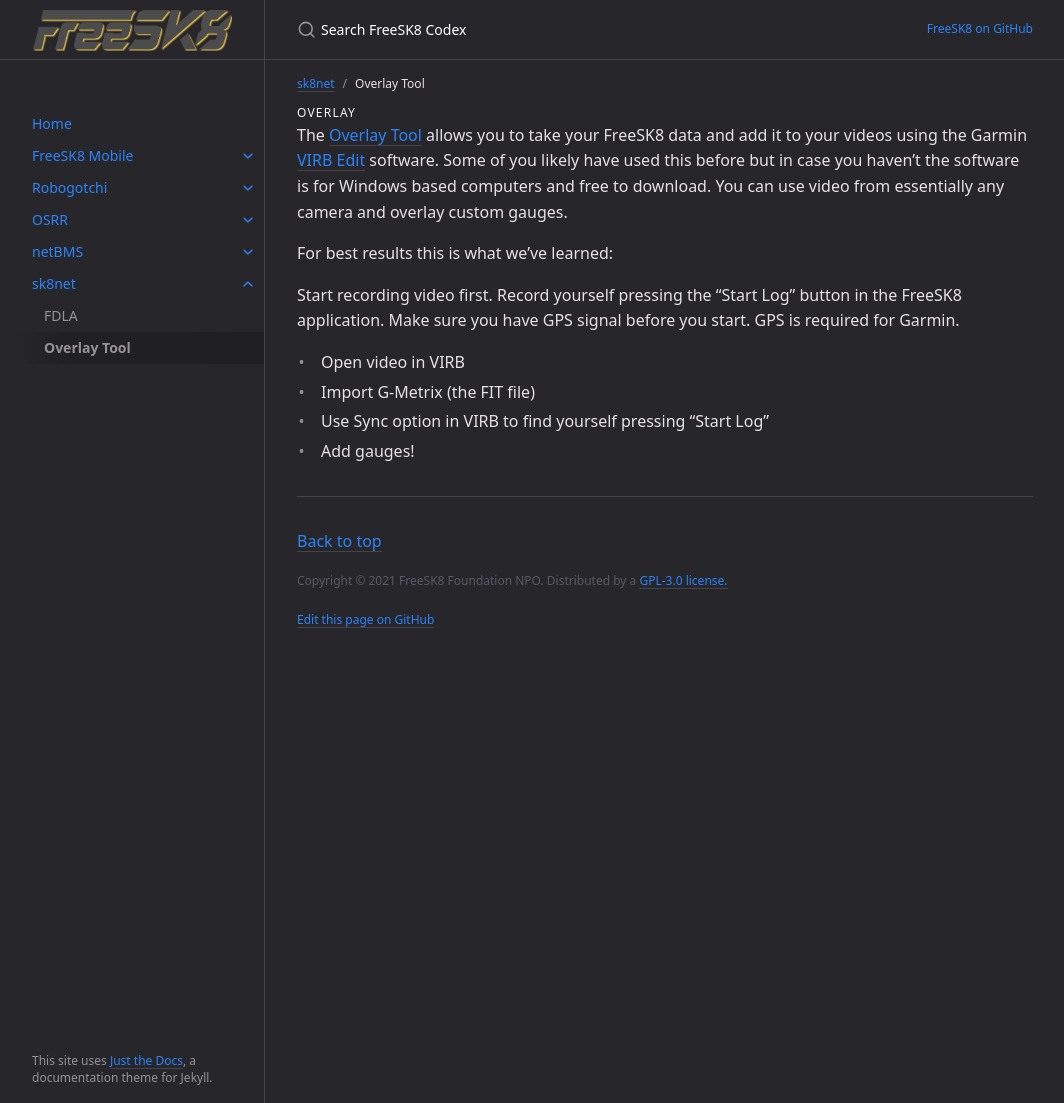
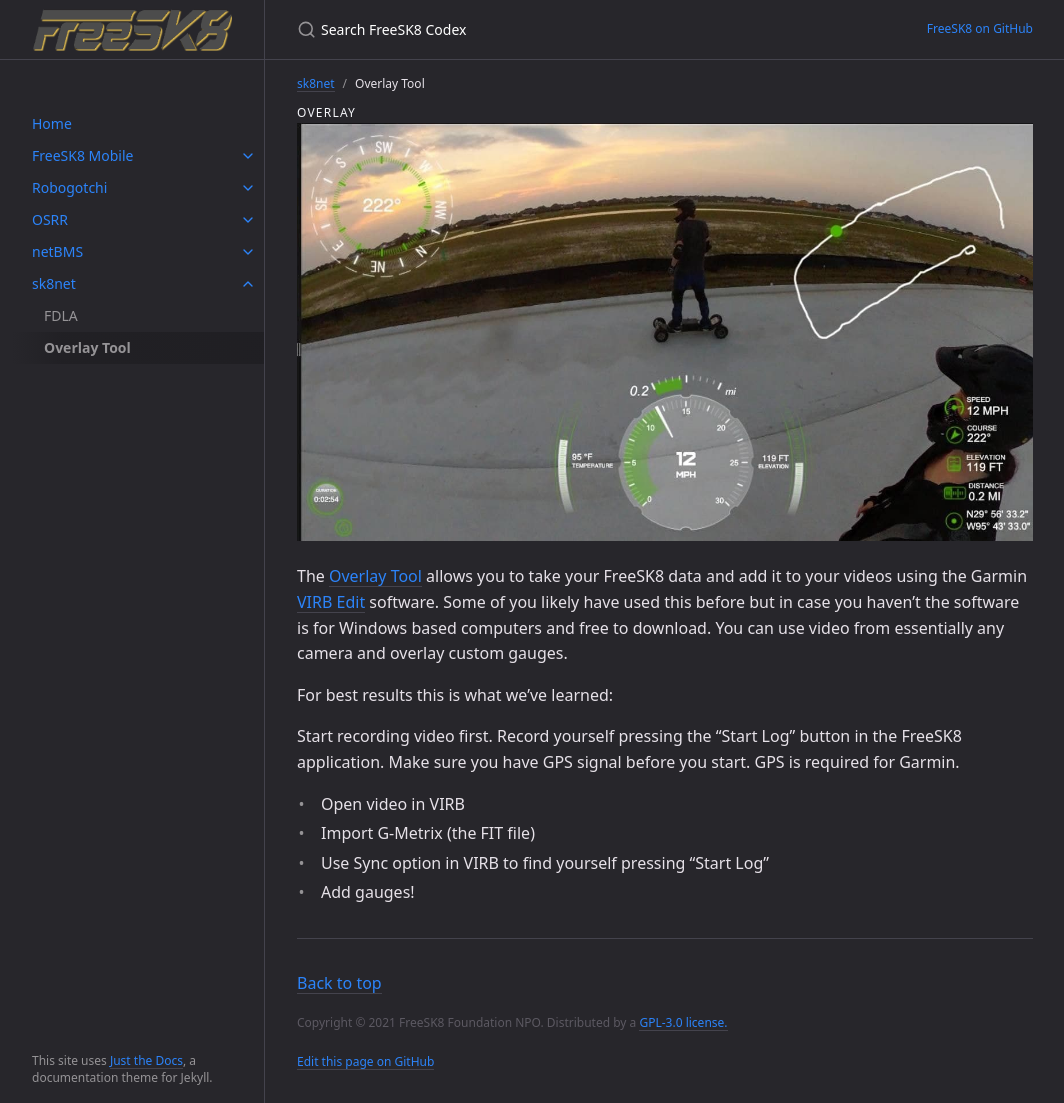
Before and after one commit to FreeSK8/codex, a Jekyll site: the page built from docs/sk8net/overlay.md, in a window 1280 px wide and 1103 px high. Shown: the whole window, without its empty margins (107-1171 px from the left). Built offline with Jekyll 4.4.1, drawn with Linux system fonts in a browser that asks for light colours.

Commit message:
Overlay screenshot

```diff
--- a/docs/sk8net/overlay.md
+++ b/docs/sk8net/overlay.md
@@ -6,6 +6,8 @@ parent: sk8net
 ---
 
 #### Overlay
+
+![Overlay Tool](https://codex.freesk8.org/assets/images/sk8net/overlay/overlay.jpg)
 
 The [Overlay Tool](https://overlay.freesk8.dev/) allows you to take your FreeSK8 data and add it to your videos using the Garmin [VIRB Edit](https://www8.garmin.com/support/download_details.jsp?id=6591) software. Some of you likely have used this before but in case you haven't the software is for Windows based computers and free to download. You can use video from essentially any camera and overlay custom gauges.
 
```
Also changed, not shown: assets/images/sk8net/overlay/overlay.jpg (added).
